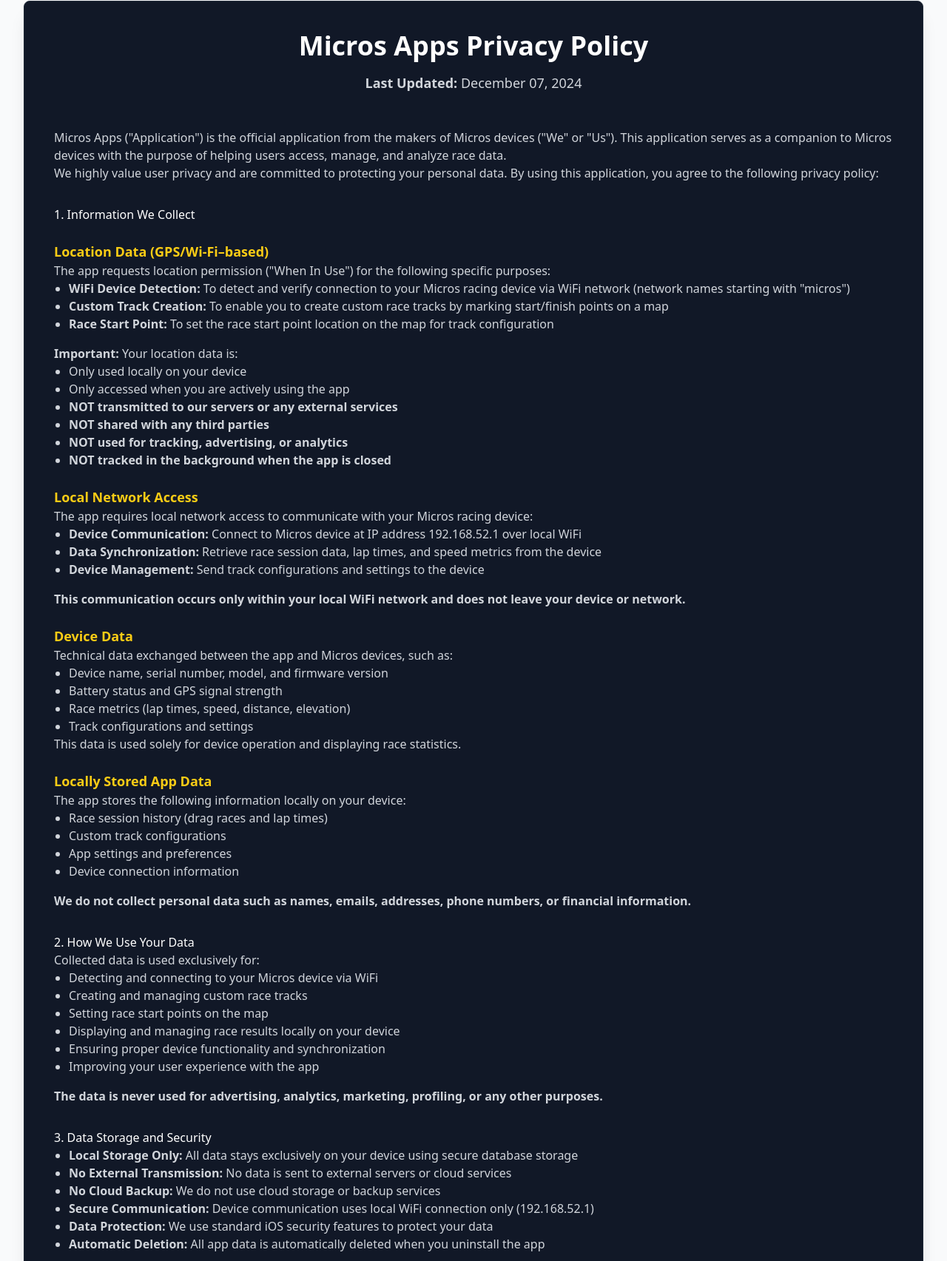
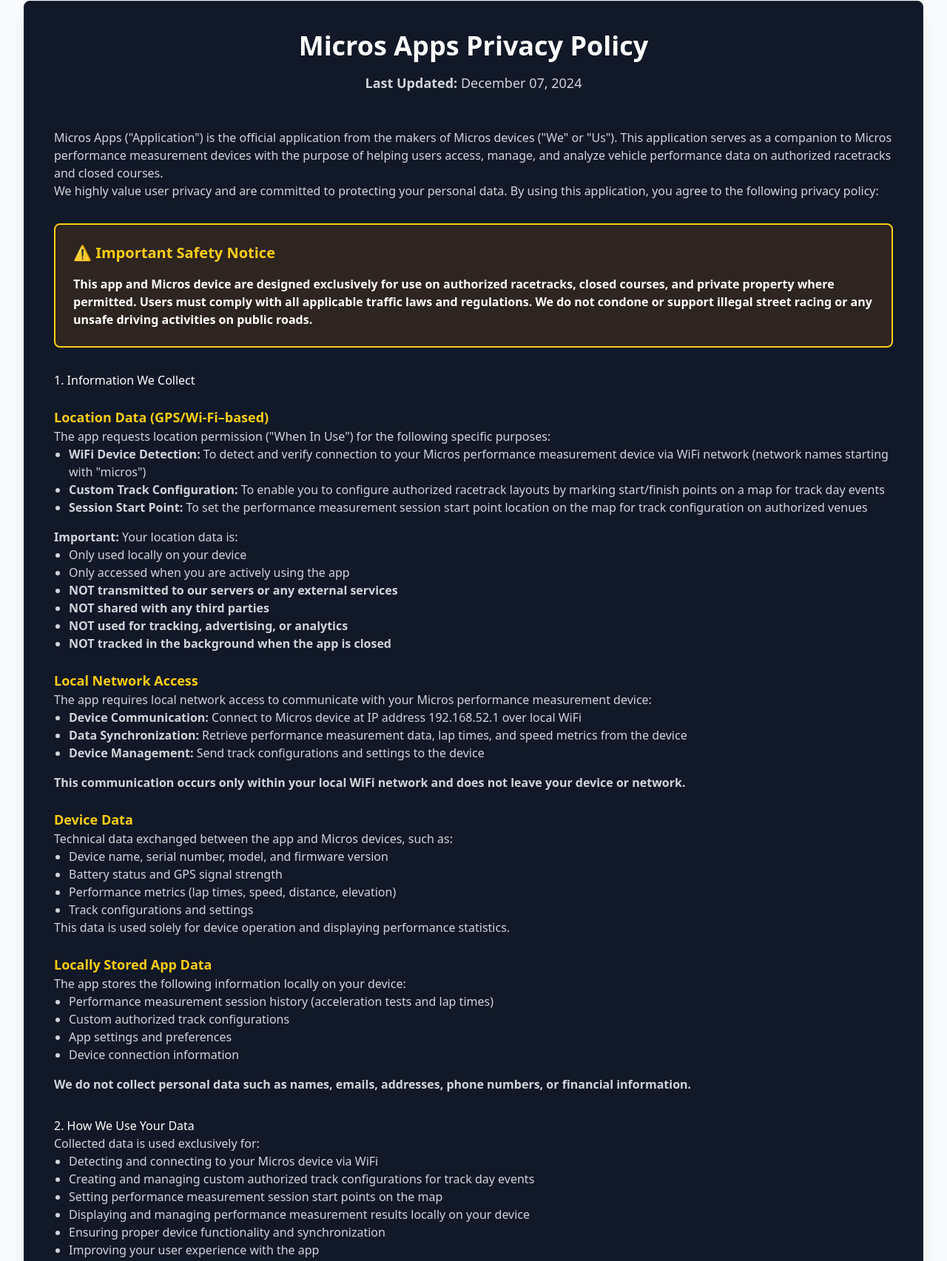
Before and after one commit to iqbalfirzal/microsapps, a plain HTML site: page privacy-policy.html in a window 1280 px wide. Shown: the part 128-1833 px from the top of the page at 74% size. Drawn offline with nearby package versions, Linux system fonts and the light colour scheme.

Commit message:
Revise privacy policy for Micros app
Updated the privacy policy to clarify data usage and safety notices for Micros performance measurement devices.

```diff
--- a/privacy-policy.html
+++ b/privacy-policy.html
@@ -41,8 +41,8 @@
                 <div class="mt-12 prose prose-invert text-gray-300 mx-auto">
                     <p>
                         Micros Apps ("Application") is the official application from the makers of Micros devices ("We" or "Us").
-                        This application serves as a companion to Micros devices with the purpose of helping users
-                        access, manage, and analyze race data.
+                        This application serves as a companion to Micros performance measurement devices with the purpose of helping users
+                        access, manage, and analyze vehicle performance data on authorized racetracks and closed courses.
                     </p>
 
                     <p>
@@ -50,14 +50,24 @@
                         By using this application, you agree to the following privacy policy:
                     </p>
 
+                    <div class="mt-8 p-6 bg-yellow-900/30 rounded-lg border-2 border-yellow-400">
+                        <h3 class="text-xl font-bold text-yellow-400 mb-4">⚠️ Important Safety Notice</h3>
+                        <p class="text-white font-semibold">
+                            This app and Micros device are designed exclusively for use on authorized racetracks,
+                            closed courses, and private property where permitted. Users must comply with all applicable
+                            traffic laws and regulations. We do not condone or support illegal street racing or any
+                            unsafe driving activities on public roads.
+                        </p>
+                    </div>
+
                     <h2 class="mt-8 text-white">1. Information We Collect</h2>
 
                     <h3 class="mt-6 text-lg font-semibold text-yellow-400">Location Data (GPS/Wi-Fi–based)</h3>
                     <p>The app requests location permission ("When In Use") for the following specific purposes:</p>
                     <ul class="list-disc pl-5">
-                        <li><strong>WiFi Device Detection:</strong> To detect and verify connection to your Micros racing device via WiFi network (network names starting with "micros")</li>
-                        <li><strong>Custom Track Creation:</strong> To enable you to create custom race tracks by marking start/finish points on a map</li>
-                        <li><strong>Race Start Point:</strong> To set the race start point location on the map for track configuration</li>
+                        <li><strong>WiFi Device Detection:</strong> To detect and verify connection to your Micros performance measurement device via WiFi network (network names starting with "micros")</li>
+                        <li><strong>Custom Track Configuration:</strong> To enable you to configure authorized racetrack layouts by marking start/finish points on a map for track day events</li>
+                        <li><strong>Session Start Point:</strong> To set the performance measurement session start point location on the map for track configuration on authorized venues</li>
                     </ul>
                     <p class="mt-4">
                         <strong>Important:</strong> Your location data is:
@@ -72,10 +82,10 @@
                     </ul>
 
                     <h3 class="mt-6 text-lg font-semibold text-yellow-400">Local Network Access</h3>
-                    <p>The app requires local network access to communicate with your Micros racing device:</p>
+                    <p>The app requires local network access to communicate with your Micros performance measurement device:</p>
                     <ul class="list-disc pl-5">
                         <li><strong>Device Communication:</strong> Connect to Micros device at IP address 192.168.52.1 over local WiFi</li>
-                        <li><strong>Data Synchronization:</strong> Retrieve race session data, lap times, and speed metrics from the device</li>
+                        <li><strong>Data Synchronization:</strong> Retrieve performance measurement data, lap times, and speed metrics from the device</li>
                         <li><strong>Device Management:</strong> Send track configurations and settings to the device</li>
                     </ul>
                     <p class="mt-4">
@@ -87,16 +97,16 @@
                     <ul class="list-disc pl-5">
                         <li>Device name, serial number, model, and firmware version</li>
                         <li>Battery status and GPS signal strength</li>
-                        <li>Race metrics (lap times, speed, distance, elevation)</li>
+                        <li>Performance metrics (lap times, speed, distance, elevation)</li>
                         <li>Track configurations and settings</li>
                     </ul>
-                    <p>This data is used solely for device operation and displaying race statistics.</p>
+                    <p>This data is used solely for device operation and displaying performance statistics.</p>
 
                     <h3 class="mt-6 text-lg font-semibold text-yellow-400">Locally Stored App Data</h3>
                     <p>The app stores the following information locally on your device:</p>
                     <ul class="list-disc pl-5">
-                        <li>Race session history (drag races and lap times)</li>
-                        <li>Custom track configurations</li>
+                        <li>Performance measurement session history (acceleration tests and lap times)</li>
+                        <li>Custom authorized track configurations</li>
                         <li>App settings and preferences</li>
                         <li>Device connection information</li>
                     </ul>
@@ -109,9 +119,9 @@
                     <p>Collected data is used exclusively for:</p>
                     <ul class="list-disc pl-5">
                         <li>Detecting and connecting to your Micros device via WiFi</li>
-                        <li>Creating and managing custom race tracks</li>
-                        <li>Setting race start points on the map</li>
-                        <li>Displaying and managing race results locally on your device</li>
+                        <li>Creating and managing custom authorized track configurations for track day events</li>
+                        <li>Setting performance measurement session start points on the map</li>
+                        <li>Displaying and managing performance measurement results locally on your device</li>
                         <li>Ensuring proper device functionality and synchronization</li>
                         <li>Improving your user experience with the app</li>
                     </ul>
@@ -148,7 +158,7 @@
                     <p>Data communication occurs only with:</p>
                     <ul class="list-disc pl-5">
                         <li><strong>Your Micros device:</strong> Direct local WiFi connection for device operation</li>
-                        <li><strong>Map Services:</strong> When creating custom tracks, map providers (Google Maps/Apple Maps) may access location according to their own privacy policies</li>
+                        <li><strong>Map Services:</strong> When creating custom track configurations, map providers (Google Maps/Apple Maps) may access location according to their own privacy policies</li>
                     </ul>
                     <p class="mt-4">
                         Data may be disclosed only if required by law with proper legal authority.
@@ -157,10 +167,10 @@
                     <h2 class="mt-8 text-white">5. Third-Party Services</h2>
 
                     <h3 class="mt-6 text-lg font-semibold text-yellow-400">Map Services</h3>
-                    <p>The app uses map services for the custom track creation feature:</p>
+                    <p>The app uses map services for the custom track configuration feature:</p>
                     <ul class="list-disc pl-5">
                         <li>Map providers may collect location data according to their own privacy policies</li>
-                        <li>This occurs only when you actively use the custom track creation feature</li>
+                        <li>This occurs only when you actively use the custom track configuration feature</li>
                         <li>Please refer to Google Maps or Apple Maps privacy policy for their data practices</li>
                     </ul>
 
@@ -179,7 +189,7 @@
                     <ul class="list-disc pl-5">
                         <li><strong>Location Permission:</strong> You can revoke location access at any time through iOS Settings → Micros App → Location</li>
                         <li><strong>Local Network:</strong> You can disable local network access through iOS Settings (some features may be unavailable)</li>
-                        <li><strong>Delete Race History:</strong> Delete local race session data at any time within the app</li>
+                        <li><strong>Delete Session History:</strong> Delete local performance measurement session data at any time within the app</li>
                         <li><strong>Uninstall App:</strong> All data is automatically and permanently deleted when you uninstall the app</li>
                         <li><strong>No Account Required:</strong> The app does not require account creation or personal identification</li>
                         <li><strong>Stop Using Anytime:</strong> You can stop using the app at any time without any data retention</li>
@@ -189,7 +199,7 @@
 
                     <h3 class="mt-6 text-lg font-semibold text-yellow-400">Permissions Required:</h3>
                     <ul class="list-disc pl-5">
-                        <li><strong>Location (When In Use):</strong> Required to detect Micros WiFi device and create custom tracks. Location tracking does NOT continue in the background when the app is closed.</li>
+                        <li><strong>Location (When In Use):</strong> Required to detect Micros WiFi device and configure custom tracks. Location tracking does NOT continue in the background when the app is closed.</li>
                         <li><strong>Local Network:</strong> Required to communicate with Micros device over WiFi at 192.168.52.1</li>
                     </ul>
 
@@ -197,14 +207,15 @@
                     <ul class="list-disc pl-5">
                         <li>Only when you are actively using the app</li>
                         <li>When you tap "Connect" to pair with Micros device</li>
-                        <li>When you create or edit custom tracks on the map</li>
+                        <li>When you create or edit custom track configurations on the map</li>
                         <li>Never in the background or when the app is closed</li>
                     </ul>
 
                     <h2 class="mt-8 text-white">8. Children's Privacy</h2>
                     <p>
                         This app does not knowingly collect information from children under 13 years of age.
-                        The app is designed for use by racing enthusiasts and requires a physical Micros racing device to function.
+                        The app is designed for use by motorsport enthusiasts for vehicle performance measurement
+                        on authorized racetracks and closed courses, and requires a physical Micros performance measurement device to function.
                     </p>
 
                     <h2 class="mt-8 text-white">9. Data Retention</h2>
@@ -229,12 +240,13 @@
                     <div class="mt-12 p-6 bg-gray-800 rounded-lg border border-yellow-400">
                         <h3 class="text-xl font-bold text-yellow-400 mb-4">Summary - Your Privacy Matters</h3>
                         <ul class="list-disc pl-5 space-y-2">
-                            <li>Location used only for WiFi detection and custom tracks - never tracked in background</li>
+                            <li>Location used only for WiFi detection and authorized track configuration - never tracked in background</li>
                             <li>Local network access only for device communication at 192.168.52.1</li>
                             <li>All data stored locally on your device - never sent to servers</li>
                             <li>No tracking, no analytics, no advertising, no third-party sharing</li>
                             <li>You have full control - delete data anytime or revoke permissions</li>
                             <li>No account required - complete privacy</li>
+                            <li>Designed for use on authorized racetracks and closed courses only</li>
                         </ul>
                     </div>
                 </div>
```
